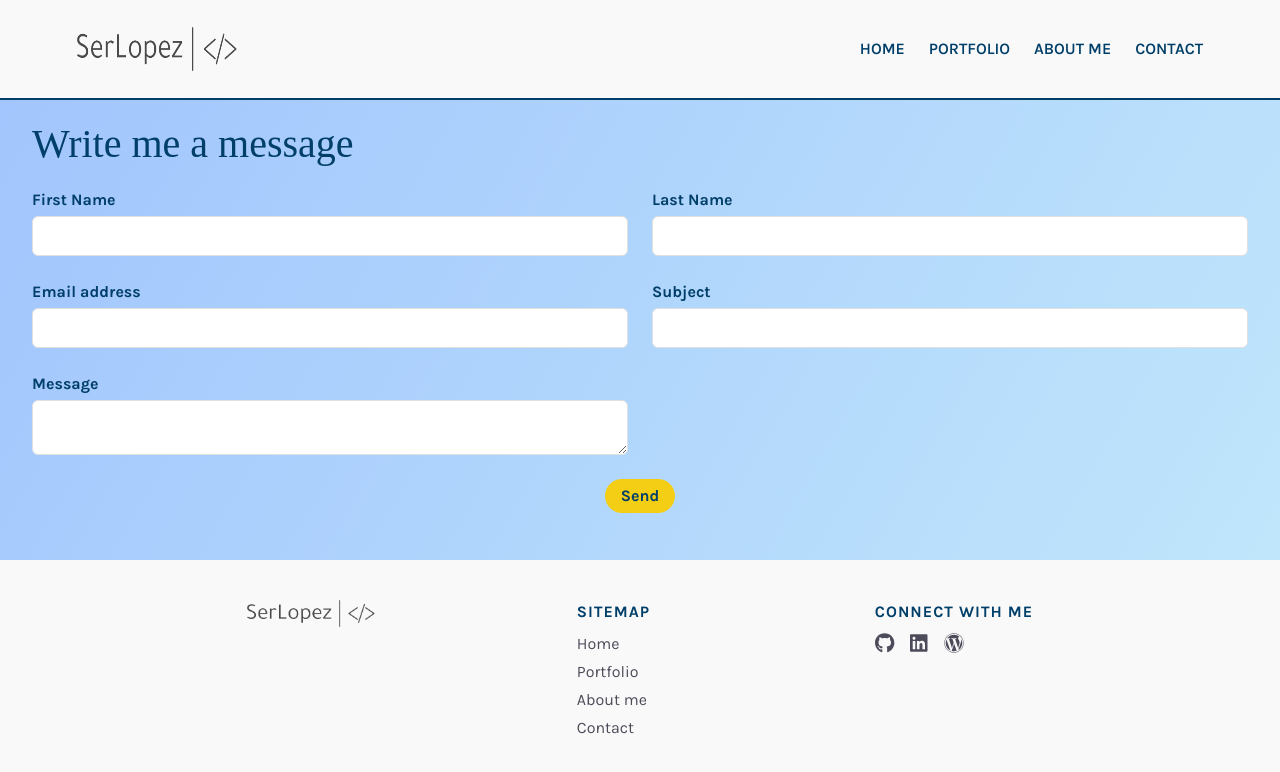
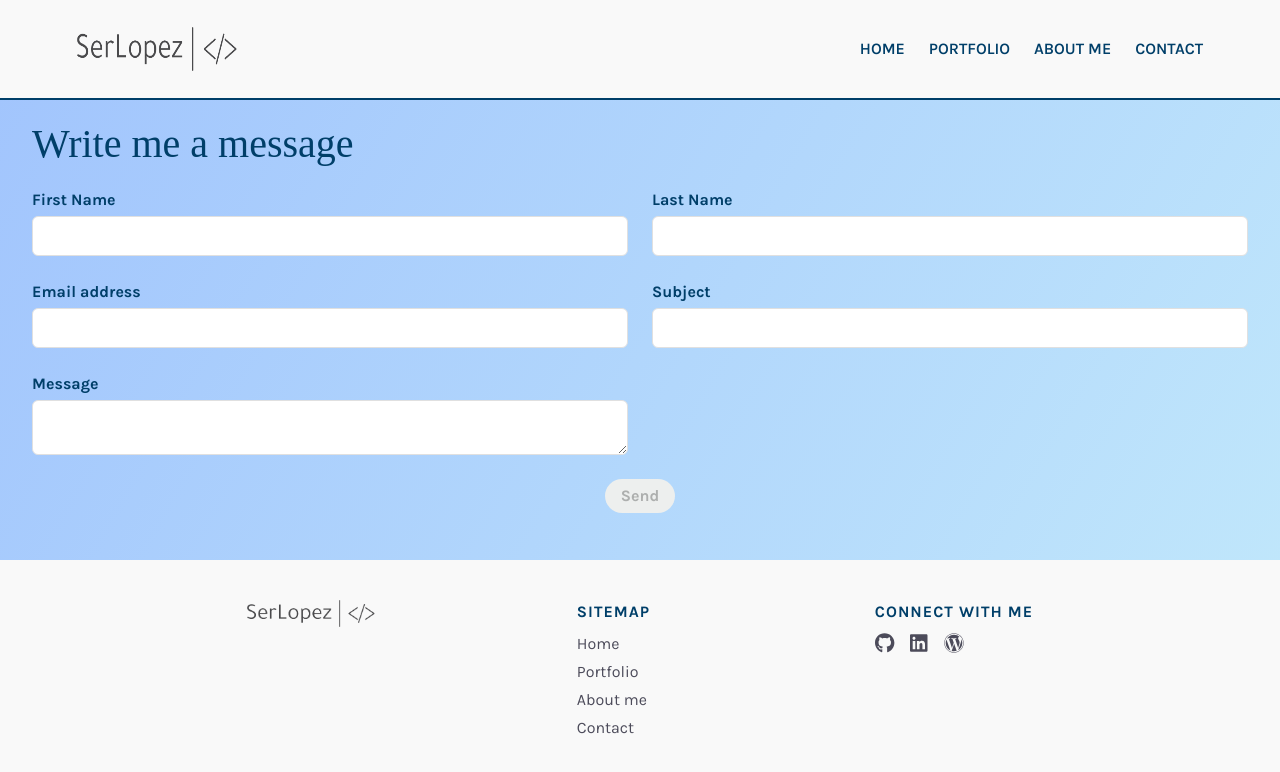
Before and after one commit to monsieurlopez/site_web_2.0, a React (Create React App) app: page /contact in a window 1280 px wide. Shown: the top 772 px of the page. Built offline with nearby package versions, Linux system fonts and the light colour scheme; a web font is replaced by a local one.

Commit message:
correction button disabled form

```diff
--- a/src/components/pages/Reservations/reservationForm.jsx
+++ b/src/components/pages/Reservations/reservationForm.jsx
@@ -133,7 +133,7 @@ const ReservationForm = ({ submitData }) => {
           <button
             className="button-primary"
             type="submit"
-            disabled={isSubmitting}
+            disabled={isSubmitting || !values.firstName || !values.lastName || !values.mail || !values.subject || !values.message}
           >
             Send
           </button>
```
